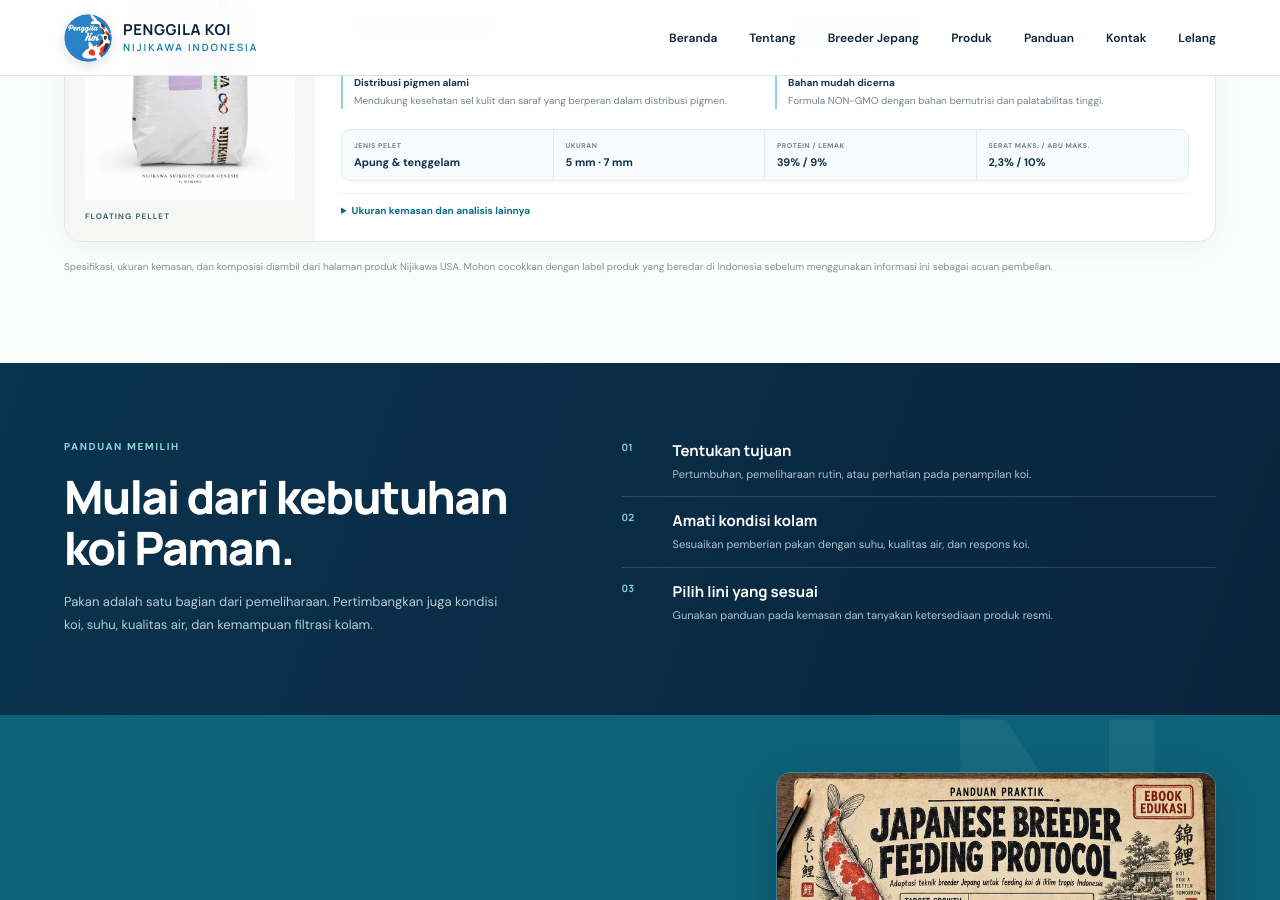
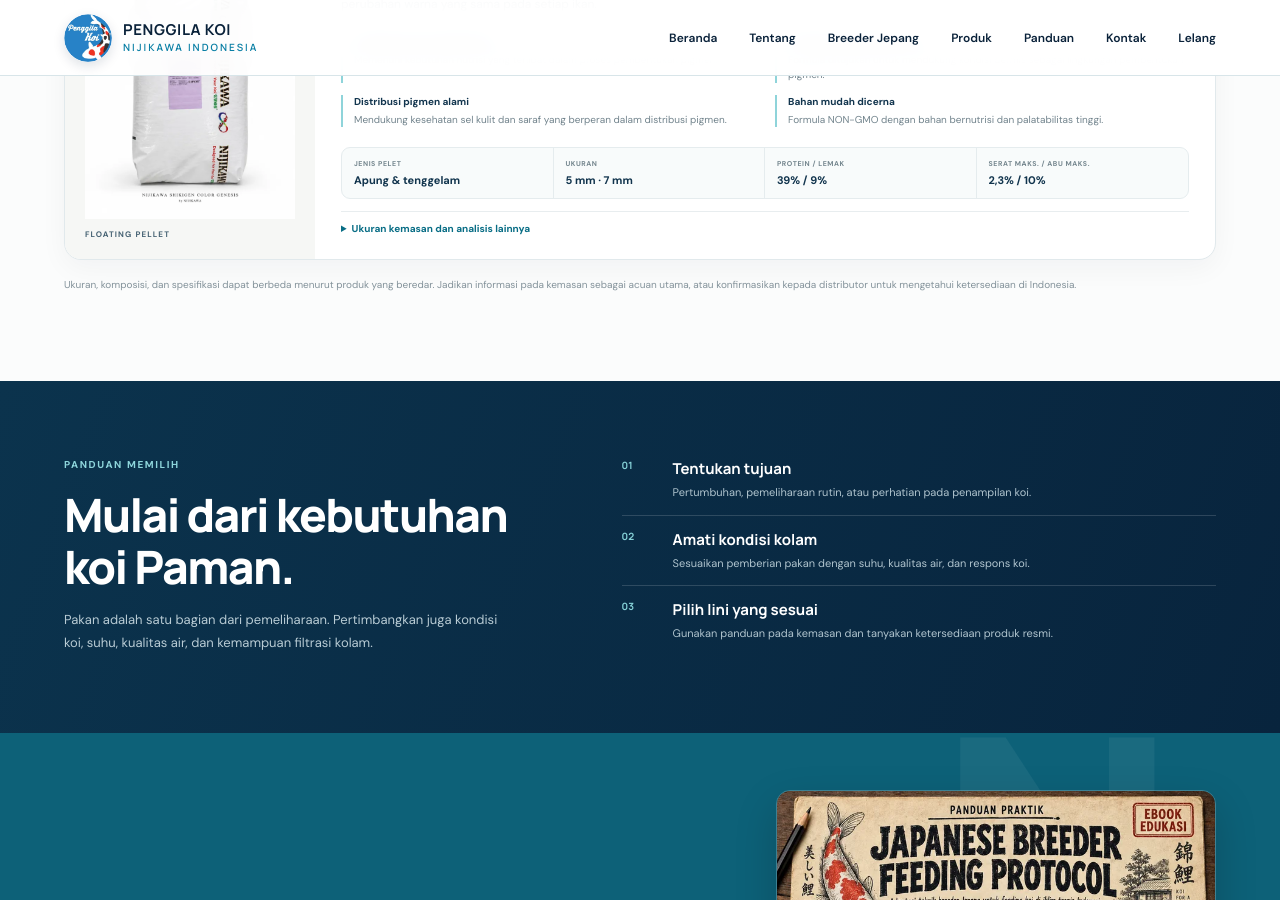
Before and after one commit to cahyonohadi2000/PenggilaKoi, a Jekyll site: the page nijikawa/index.html, which Jekyll copies as it is, in a window 1280 px wide and 900 px high, scrolled down 3506 px. Built offline with Jekyll 4.4.1, drawn with Linux system fonts in a browser that asks for light colours; some of the changed text lies outside the part shown.

Commit message:
Refresh Nijikawa product section copy

```diff
--- a/nijikawa/index.html
+++ b/nijikawa/index.html
@@ -91,7 +91,7 @@
     <section class="niji-products" id="produk" aria-labelledby="products-title">
       <div class="niji-section-heading">
         <div><p class="niji-eyebrow niji-eyebrow-dark">PILIHAN NIJIKAWA</p><h2 id="products-title">Kenali tiap lini pakan.</h2></div>
-        <p>Bandingkan tujuan formula, karakter pelet, ukuran, dan analisis nutrisi. Data teknis di bawah mengikuti katalog Nijikawa USA.</p>
+        <p>Setiap koi punya kebutuhan berbeda. Kenali karakter tiap lini—dari tujuan pemberian, bentuk pelet, hingga kandungan nutrisinya—agar Paman lebih mudah memilih pakan yang sesuai dengan kondisi dan target pemeliharaan.</p>
       </div>
       <div class="niji-product-detail-list">
         <article class="niji-product-detail niji-product-growth">
@@ -142,7 +142,7 @@
           </div>
         </article>
       </div>
-      <p class="niji-section-footnote">Spesifikasi, ukuran kemasan, dan komposisi diambil dari halaman produk Nijikawa USA. Mohon cocokkan dengan label produk yang beredar di Indonesia sebelum menggunakan informasi ini sebagai acuan pembelian.</p>
+      <p class="niji-section-footnote">Ukuran, komposisi, dan spesifikasi dapat berbeda menurut produk yang beredar. Jadikan informasi pada kemasan sebagai acuan utama, atau konfirmasikan kepada distributor untuk mengetahui ketersediaan di Indonesia.</p>
     </section>
 
     <section class="niji-guide" id="panduan">
```
